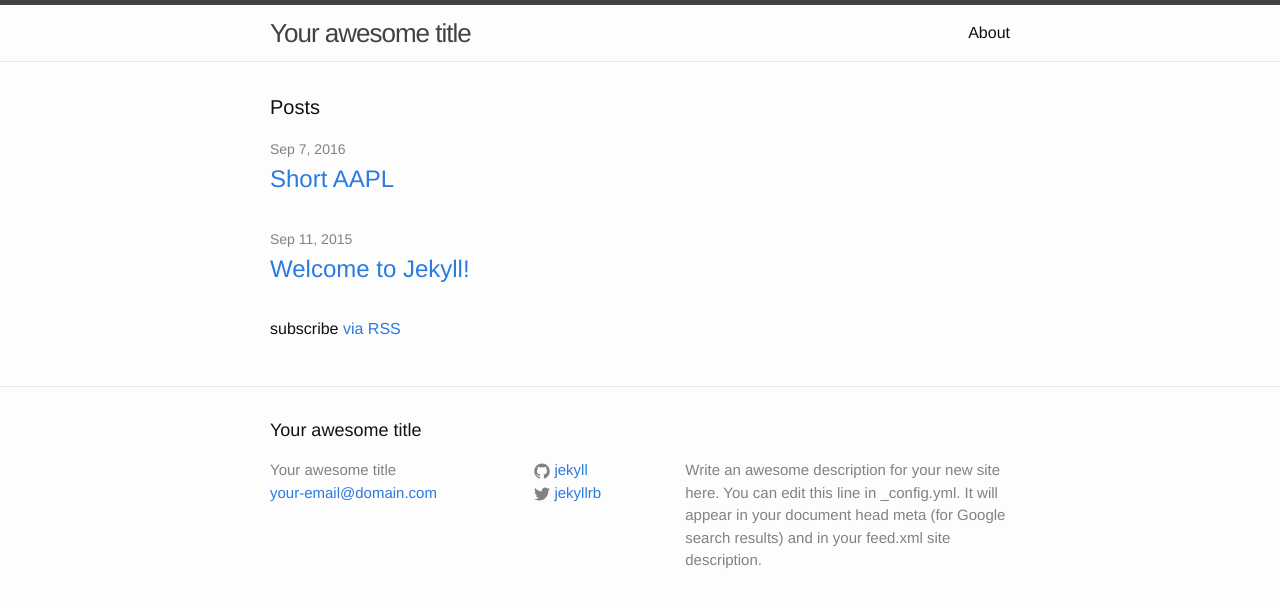
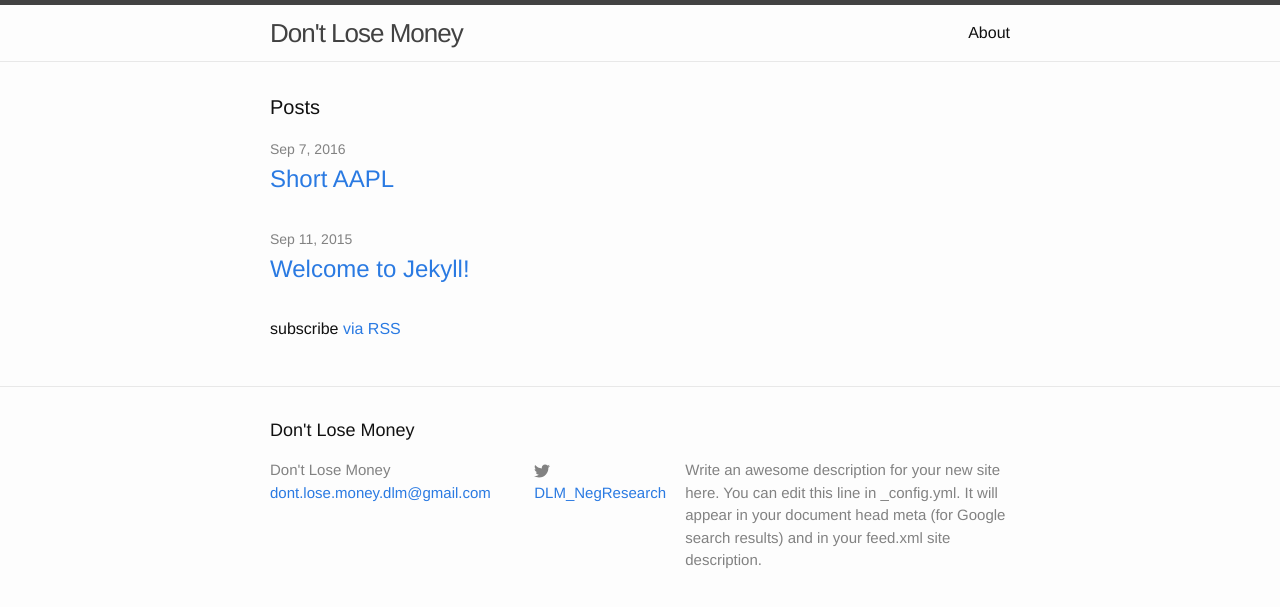
Before and after one commit to dont-lose-money/dont-lose-money.github.io, a Jekyll site: the page built from index.html, in a window 1280 px wide. Shown: the top 607 px of the page. Built offline with Jekyll 4.4.1, drawn with Linux system fonts in a browser that asks for light colours.

Commit message:
update configurations

```diff
--- a/_config.yml
+++ b/_config.yml
@@ -1,14 +1,13 @@
 # Site settings
-title: Your awesome title
-email: your-email@domain.com
+title: Don't Lose Money
+email: dont.lose.money.dlm@gmail.com
 description: > # this means to ignore newlines until "baseurl:"
   Write an awesome description for your new site here. You can edit this
   line in _config.yml. It will appear in your document head meta (for
   Google search results) and in your feed.xml site description.
 baseurl: "" # the subpath of your site, e.g. /blog/
-url: "http://yourdomain.com" # the base hostname & protocol for your site
-twitter_username: jekyllrb
-github_username:  jekyll
+url: "http://www.dlmnegativeresearch.com" # the base hostname & protocol for your site
+twitter_username: DLM_NegResearch
 
 # Build settings
 markdown: kramdown
```
